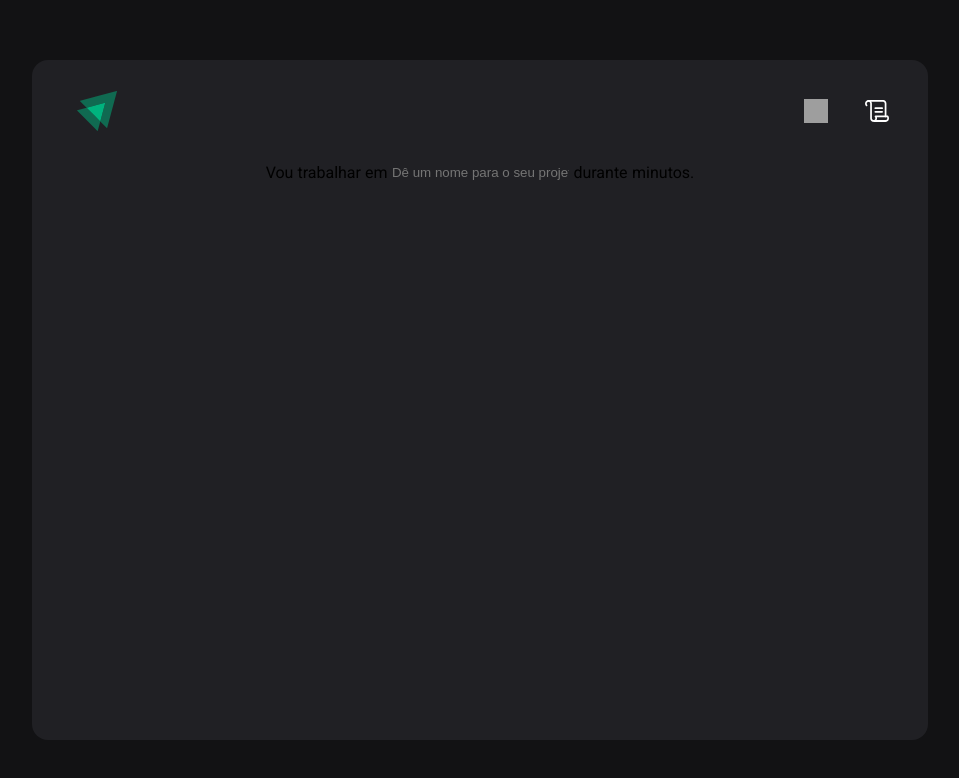
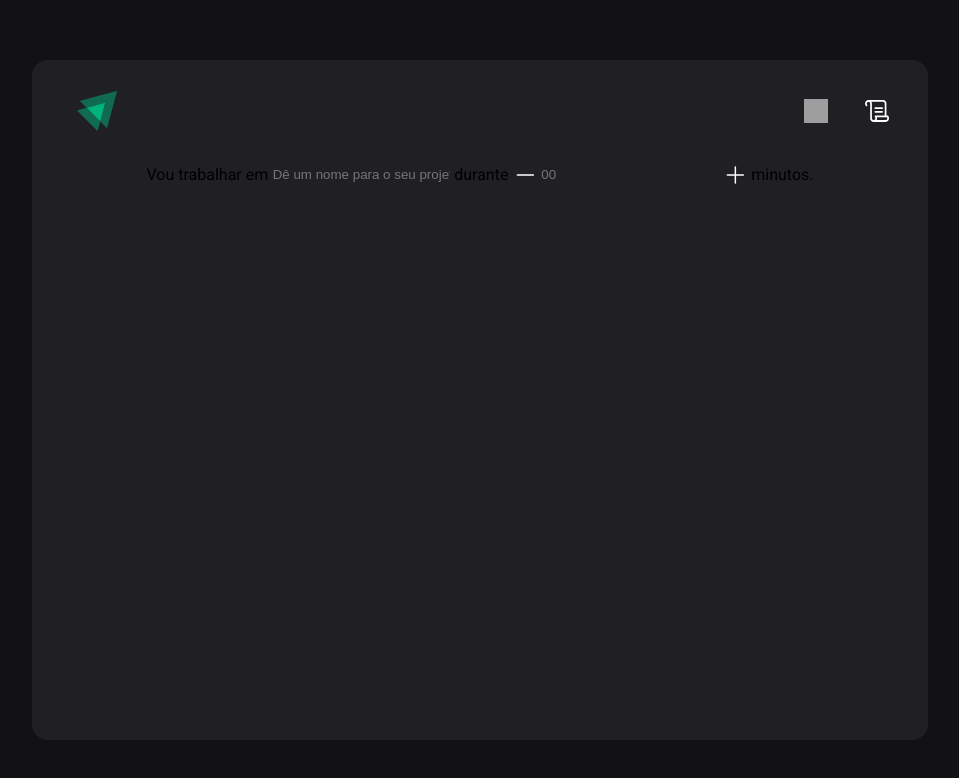
Before and after one commit to Rianfiore/ignite-timer, a React (Create React App) app: page / in a window 1280 px wide. Shown: the top 778 px of the page, without its empty margins (160-1119 px from the left). Built offline with nearby package versions, Linux system fonts and the light colour scheme; grey boxes are pictures that could not be loaded.

Commit message:
call input component on home page

```diff
--- a/src/pages/home/index.tsx
+++ b/src/pages/home/index.tsx
@@ -5,8 +5,9 @@ export const Home = () => {
     <Main>
       <Flex gap="0.5%">
         <Paragraph>Vou trabalhar em</Paragraph>
-        <Input type="text" placeholder="Dê um nome para o seu projeto"></Input>
+        <Input type="text" placeholder="Dê um nome para o seu projeto"/>
         <Paragraph>durante</Paragraph>
+        <Input type="number" placeholder="00" modifier/>
         <Paragraph>minutos.</Paragraph>
       </Flex>
     </Main>
```
